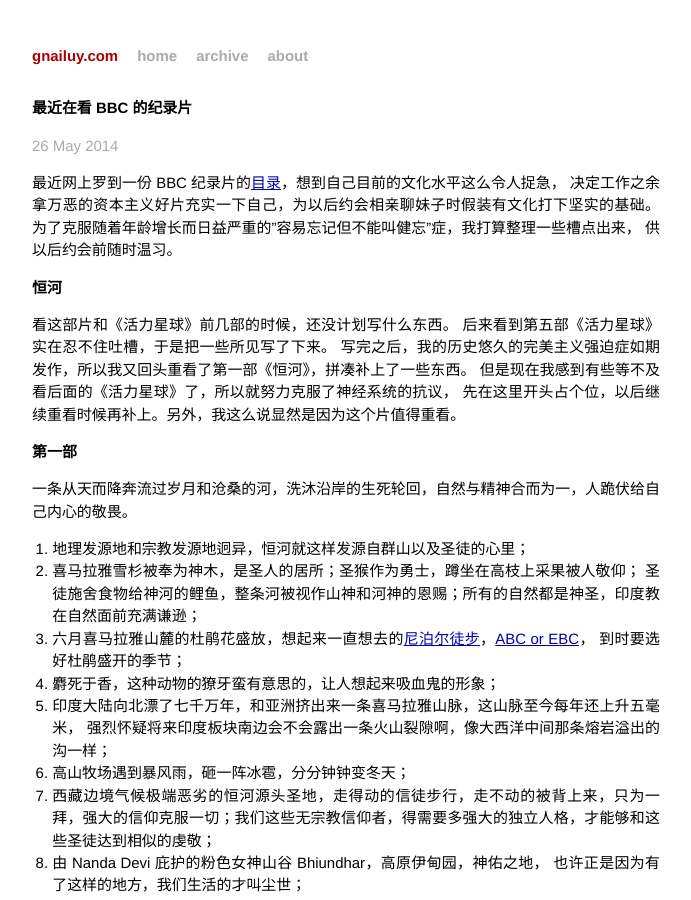
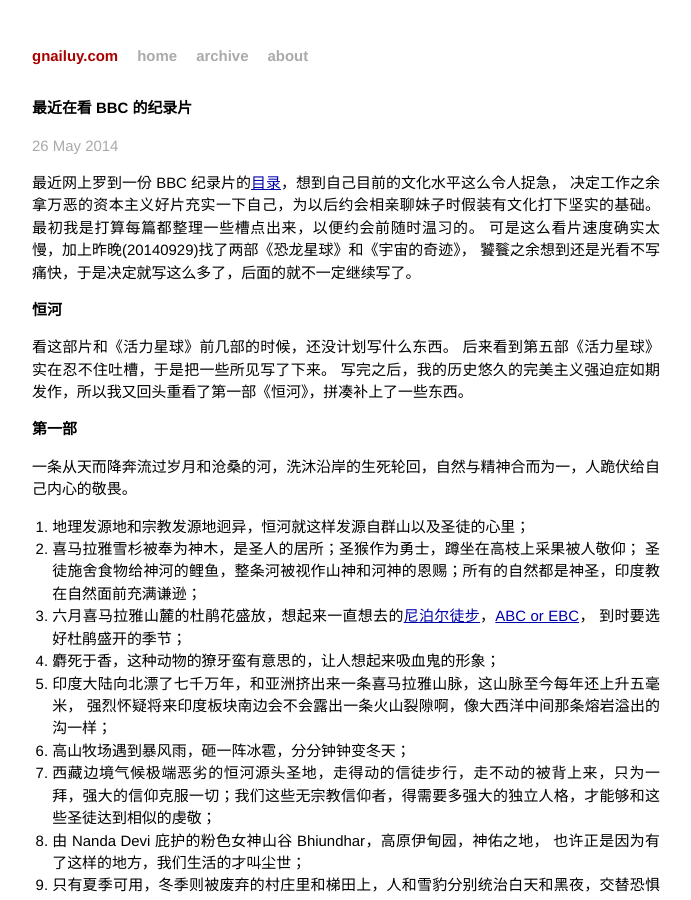
Before and after one commit to gnailuy/gnailuy.com, a Jekyll site: the page built from _posts/2014-05-17-bbc-documentaries.markdown, in a window 1280 px wide and 900 px high. Shown: the whole window, without its empty margins (294-985 px from the left). Built offline with Jekyll 4.4.1, drawn with Linux system fonts in a browser that asks for light colours; Markdown is read by kramdown in place of the engine named in the settings; comment, search, counter and statistics services are not loaded.

Commit message:
pause bbc

```diff
--- a/_posts/2014-05-17-bbc-documentaries.markdown
+++ b/_posts/2014-05-17-bbc-documentaries.markdown
@@ -7,8 +7,9 @@
 
 最近网上罗到一份 BBC 纪录片的[目录][bbc-docs]，想到自己目前的文化水平这么令人捉急，
 决定工作之余拿万恶的资本主义好片充实一下自己，为以后约会相亲聊妹子时假装有文化打下坚实的基础。
-为了克服随着年龄增长而日益严重的"容易忘记但不能叫健忘"症，我打算整理一些槽点出来，
-供以后约会前随时温习。
+最初我是打算每篇都整理一些槽点出来，以便约会前随时温习的。
+可是这么看片速度确实太慢，加上昨晚(20140929)找了两部《恐龙星球》和《宇宙的奇迹》，
+饕餮之余想到还是光看不写痛快，于是决定就写这么多了，后面的就不一定继续写了。
 
 <!-- more -->
 
@@ -17,8 +18,6 @@
 看这部片和《活力星球》前几部的时候，还没计划写什么东西。
 后来看到第五部《活力星球》实在忍不住吐槽，于是把一些所见写了下来。
 写完之后，我的历史悠久的完美主义强迫症如期发作，所以我又回头重看了第一部《恒河》，拼凑补上了一些东西。
-但是现在我感到有些等不及看后面的《活力星球》了，所以就努力克服了神经系统的抗议，
-先在这里开头占个位，以后继续重看时候再补上。另外，我这么说显然是因为这个片值得重看。
 
 ### 第一部
 
```
